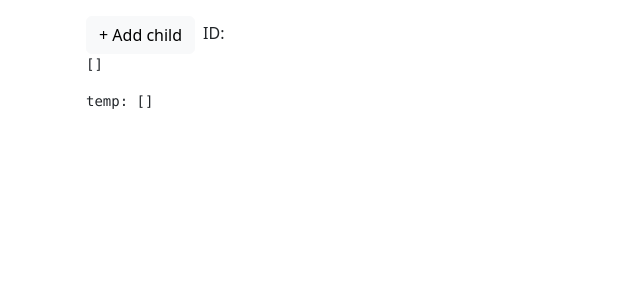
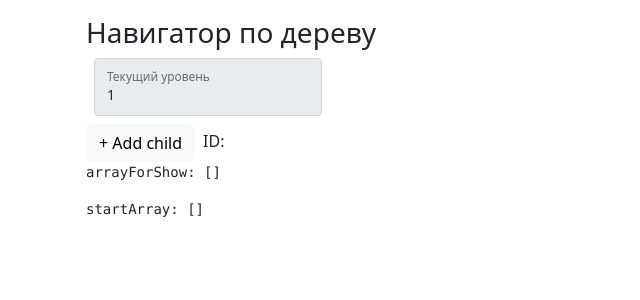
Before and after one commit to mccrush/navigator, a Vue app: page / in a window 1280 px wide. Shown: the top 300 px of the page, without its empty margins (0-640 px from the left). Built offline with nearby package versions, Linux system fonts and the light colour scheme.

Commit message:
1 file modified

```diff
--- a/src/App.vue
+++ b/src/App.vue
@@ -1,10 +1,10 @@
 <template>
   <div class="container p-3">
-    <div class="row d-none">
+    <div class="row">
       <div class="col-12">
-        <h1 class="h3">Block creator for {{ childrens }} elements</h1>
+        <h1 class="h3">Навигатор по дереву</h1>
         <div class="d-flex">
-          <div class="form-floating">
+          <!-- <div class="form-floating">
             <input
               type="number"
               step="1"
@@ -14,9 +14,9 @@
               id="levels"
             />
             <label for="levels"><small>Количество уровней</small></label>
-          </div>
+          </div> -->
 
-          <div class="form-floating ms-2">
+          <!-- <div class="form-floating ms-2">
             <input
               type="number"
               step="1"
@@ -26,7 +26,7 @@
               id="childrens"
             />
             <label for="childrens"><small>Количество детей</small></label>
-          </div>
+          </div> -->
 
           <div class="form-floating ms-2">
             <input
@@ -44,7 +44,7 @@
       </div>
     </div>
 
-    <div class="row">
+    <div class="row mt-2">
       <div class="col-12">
         <button class="btn btn-light" @click="addChild">+ Add child</button>
         <span class="ms-2">{{ 'ID: ' + currentItemId }}</span>
@@ -111,8 +111,8 @@
     </div>
     <div class="row">
       <div class="col-12">
-        <pre>{{ arrayForShow }}</pre>
-        <pre>temp: {{ tempArray }}</pre>
+        <pre>arrayForShow: {{ arrayForShow }}</pre>
+        <pre>startArray: {{ startArray }}</pre>
       </div>
     </div>
   </div>
@@ -124,50 +124,68 @@ export default {
     return {
       currentItemId: '',
       currentLevel: 1,
-      tempArray: [],
+      startArray: [],
     };
   },
   computed: {
+    arrayForShow() {
+      if (this.currentItemId) {
+        return [];
+      }
+      return this.startArray;
+    },
     // arrayForShow() {
     //   if (this.currentItemId) {
-    //     let tempArray = JSON.parse(JSON.stringify(this.arrayForShow));
-    //     return this.getChildArray(tempArray, this.currentItemId);
+    //     let startArray = JSON.parse(JSON.stringify(this.arrayForShow));
+    //     return this.getChildArray(startArray, this.currentItemId);
     //   }
     //   return this.array;
     // },
-    arrayForShow() {
-      if (this.currentItemId) {
-        const el = this.tempArray.find(
-          (item) => item.id === this.currentItemId
-        );
-        if (el) {
-          console.log('el find = ', el);
-          this.tempArray = el.childrens;
-          return this.tempArray;
-        }
-        console.log('el NOT find = ', el);
-        return [];
-      }
-      return this.tempArray;
-    },
+
+    // arrayForShow() {
+    //   if (this.currentItemId) {
+    //     const el = this.startArray.find(
+    //       (item) => item.id === this.currentItemId
+    //     );
+    //     if (el) {
+    //       console.log('el find = ', el);
+    //       this.startArray = el.childrens;
+    //       return this.startArray;
+    //     }
+    //     console.log('el NOT find = ', el);
+    //     return [];
+    //   }
+    //   return this.startArray;
+    // },
   },
   methods: {
+    findItem(array, CII) {
+      if (array.length) {
+        const item = array.find((el) => el.id === CII);
+        if (item) {
+          return item;
+        } else {
+          array.forEach((el) => this.findItem(el.childrens, CII));
+        }
+      }
+      return false;
+    },
     // getArrayForShow() {
     //   if (this.currentItemId) {
-    //     let tempArray = JSON.parse(JSON.stringify(this.arrayForShow));
-    //     this.arrayForShow = this.getChildArray(tempArray, this.currentItemId);
+    //     let startArray = JSON.parse(JSON.stringify(this.arrayForShow));
+    //     this.arrayForShow = this.getChildArray(startArray, this.currentItemId);
     //     return this.arrayForShow;
     //   }
     //   return this.arrayForShow;
     // },
 
-    addChild() {
-      if (this.currentItemId) {
-        this.tempArray = [];
-        this.tempArray.push(this.createChild());
-      }
-      this.tempArray.push(this.createChild());
-    },
+    // addChild() {
+    //   if (this.currentItemId) {
+    //     this.startArray = [];
+    //     this.startArray.push(this.createChild());
+    //   }
+    //   this.startArray.push(this.createChild());
+    // },
 
     createChild() {
       return {
@@ -177,11 +195,11 @@ export default {
       };
     },
 
-    getChildArray(array, parentId) {
-      console.log('array = ', array);
-      console.log('parentId = ', parentId);
-      return array.find((item) => item.id === parentId).childrens;
-    },
+    // getChildArray(array, parentId) {
+    //   console.log('array = ', array);
+    //   console.log('parentId = ', parentId);
+    //   return array.find((item) => item.id === parentId).childrens;
+    // },
   },
 };
 </script>
```
